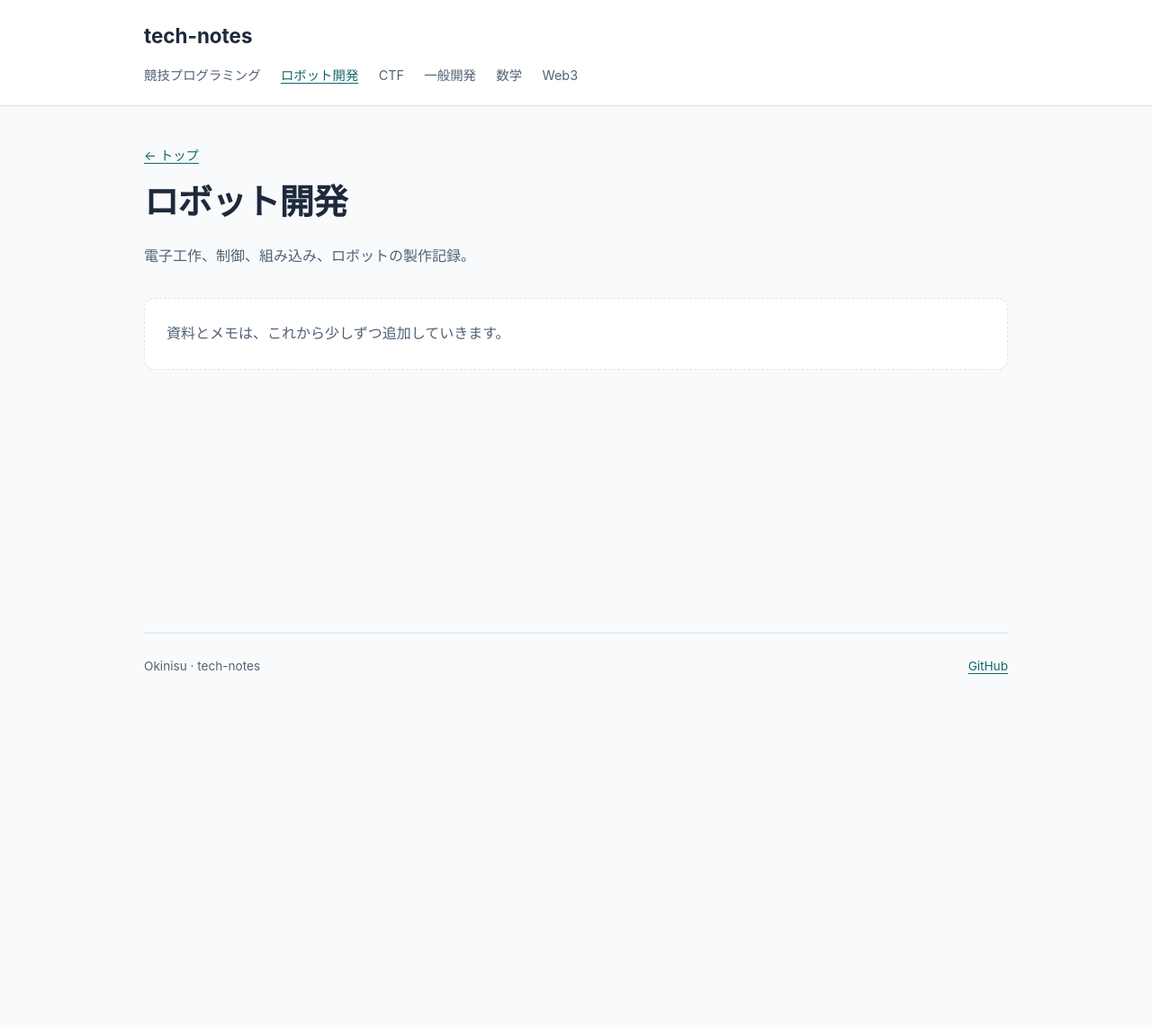
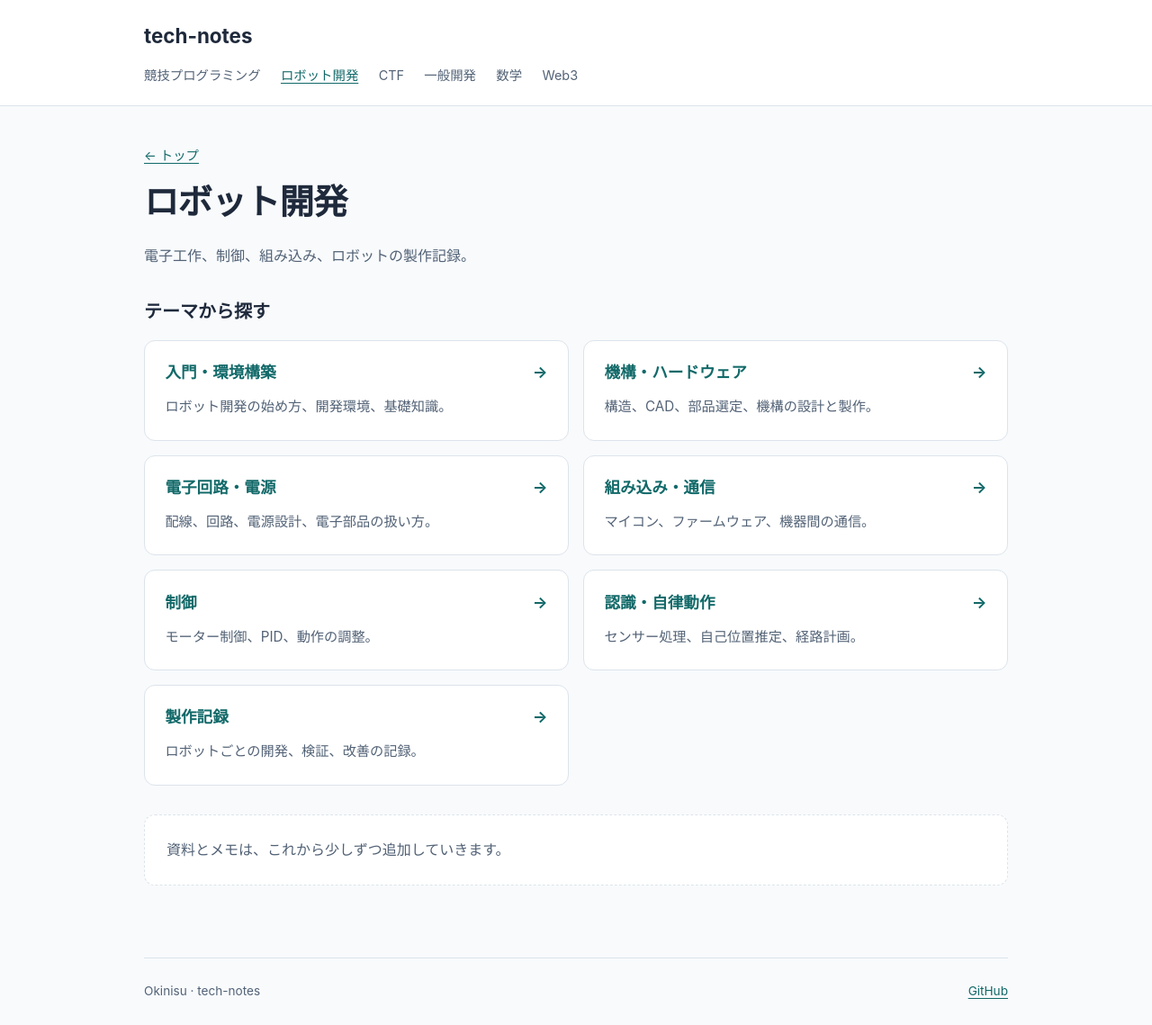
Before and after one commit to okinisu/tech-notes, a Jekyll site: the page built from robotics/index.md, in a window 1280 px wide. Shown: the whole page at 90% size. Built offline with Jekyll 4.4.1, drawn with Linux system fonts in a browser that asks for light colours; before the commit the page ends 900 px from its top, so only the background shows below that.

Commit message:
Complete development and robotics topic categories

```diff
--- /dev/null
+++ b/_topics/robotics/build-logs.md
@@ -0,0 +1,8 @@
+---
+title: "製作記録"
+description: "ロボットごとの開発、検証、改善の記録。"
+category: robotics
+topic: build-logs
+parent: ""
+order: 70
+---
--- /dev/null
+++ b/_topics/robotics/control.md
@@ -0,0 +1,8 @@
+---
+title: "制御"
+description: "モーター制御、PID、動作の調整。"
+category: robotics
+topic: control
+parent: ""
+order: 50
+---
--- /dev/null
+++ b/_topics/robotics/electronics-power.md
@@ -0,0 +1,8 @@
+---
+title: "電子回路・電源"
+description: "配線、回路、電源設計、電子部品の扱い方。"
+category: robotics
+topic: electronics-power
+parent: ""
+order: 30
+---
--- /dev/null
+++ b/_topics/robotics/embedded-communication.md
@@ -0,0 +1,8 @@
+---
+title: "組み込み・通信"
+description: "マイコン、ファームウェア、機器間の通信。"
+category: robotics
+topic: embedded-communication
+parent: ""
+order: 40
+---
--- /dev/null
+++ b/_topics/robotics/getting-started.md
@@ -0,0 +1,8 @@
+---
+title: "入門・環境構築"
+description: "ロボット開発の始め方、開発環境、基礎知識。"
+category: robotics
+topic: getting-started
+parent: ""
+order: 10
+---
--- /dev/null
+++ b/_topics/robotics/mechanical-hardware.md
@@ -0,0 +1,8 @@
+---
+title: "機構・ハードウェア"
+description: "構造、CAD、部品選定、機構の設計と製作。"
+category: robotics
+topic: mechanical-hardware
+parent: ""
+order: 20
+---
--- /dev/null
+++ b/_topics/robotics/perception-autonomy.md
@@ -0,0 +1,8 @@
+---
+title: "認識・自律動作"
+description: "センサー処理、自己位置推定、経路計画。"
+category: robotics
+topic: perception-autonomy
+parent: ""
+order: 60
+---
```
Also changed, not shown: _topics/development/design-databases.md (added, +8 -0 lines), _topics/development/infrastructure-operations.md (added, +8 -0 lines), _topics/development/languages-libraries.md (added, +8 -0 lines), _topics/development/os-differences.md (+1 -1 lines), _topics/development/project-logs.md (added, +8 -0 lines), _topics/development/testing-quality.md (added, +8 -0 lines), _topics/development/tools-environment.md (added, +8 -0 lines), _topics/development/web-apps.md (added, +8 -0 lines), README.md.
